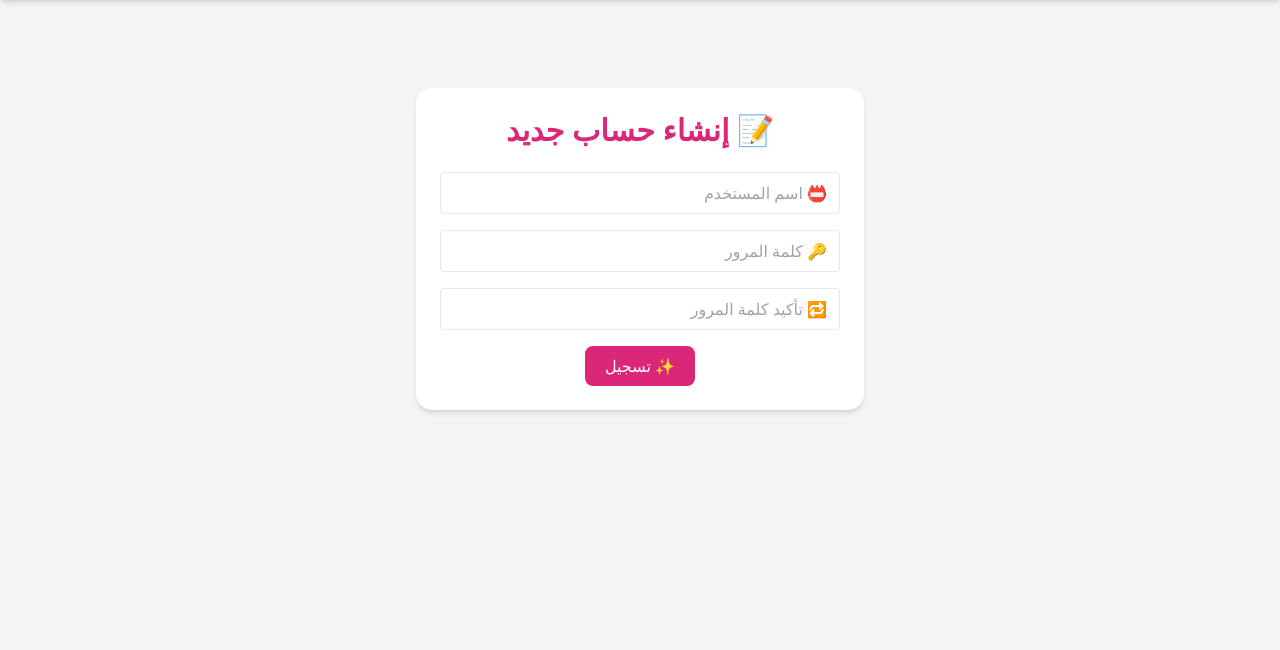
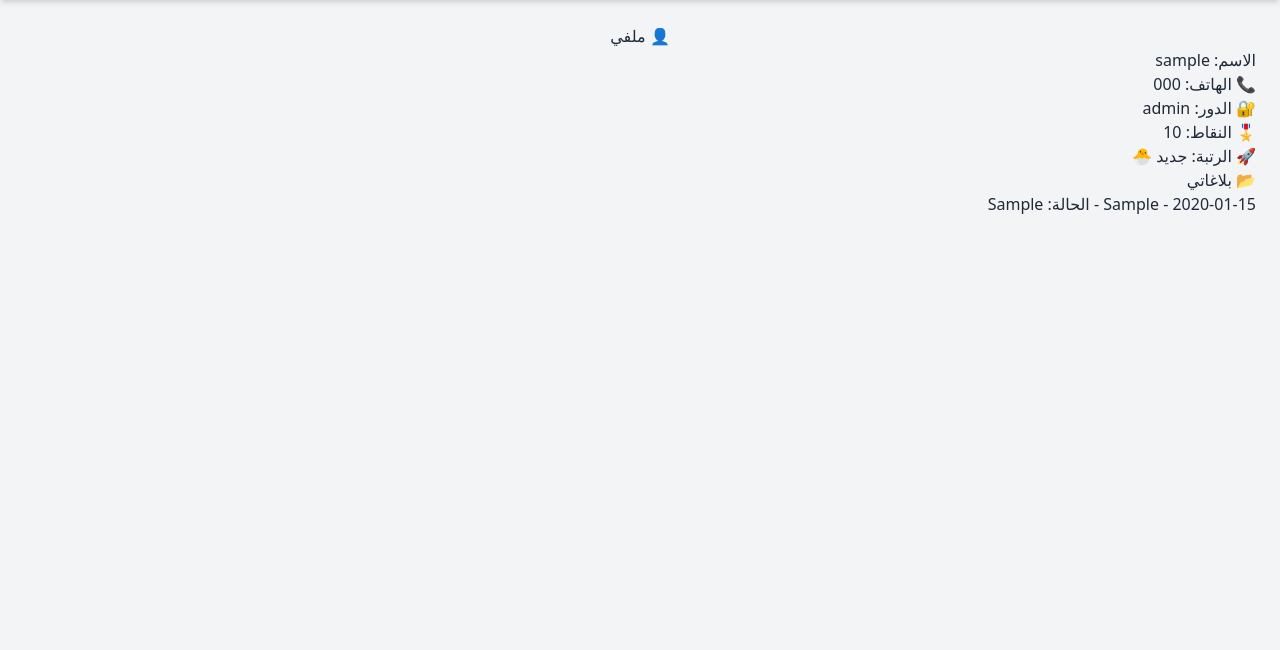
Before and after one commit to ghaithhasan963/reporting-platform, a Flask app: page /profile in a window 1280 px wide. Shown: the part 80-730 px from the top of the page. Run offline with Flask 3, Linux system fonts and the light colour scheme; the visitor is signed in with stand-in values (Sample User, id 1); tables that the repository leaves empty hold one stand-in row (values such as "Sample post"); parts of the project's set-up code (start-up, migrations or seed data) failed here and were passed over; some libraries are stand-ins or nearby versions.

Commit message:
Update profile.html

```diff
--- a/reporting_platform/templates/profile.html
+++ b/reporting_platform/templates/profile.html
@@ -1,27 +1,18 @@
-{% extends 'base.html' %}
-{% block title %}إنشاء حساب | SaveNet{% endblock %}
+{% extends "base.html" %}
 {% block content %}
-
-<div class="max-w-md mx-auto mt-16 bg-white p-6 rounded-2xl shadow-md animate__animated animate__fadeInUp">
-  <h2 class="text-3xl font-bold text-center text-pink-600 mb-6">📝 إنشاء حساب جديد</h2>
-
-  {% if error %}
-    <script>
-      Swal.fire('❌ خطأ!', '{{ error }}', 'error');
-    </script>
-  {% endif %}
-
-  <form method="POST" class="space-y-4">
-    <input type="text" name="username" placeholder="📛 اسم المستخدم" required class="w-full border rounded px-3 py-2 focus:ring focus:ring-purple-300">
-    <input type="password" name="password" placeholder="🔑 كلمة المرور" required class="w-full border rounded px-3 py-2 focus:ring focus:ring-indigo-300">
-    <input type="password" name="confirm_password" placeholder="🔁 تأكيد كلمة المرور" required class="w-full border rounded px-3 py-2 focus:ring focus:ring-pink-400">
-
-    <div class="text-center mt-6">
-      <button type="submit" class="bg-pink-600 text-white px-5 py-2 rounded-lg hover:bg-pink-700 transition transform hover:scale-105">
-        ✨ تسجيل
-      </button>
-    </div>
-  </form>
+<h2 class="text-center">👤 ملفي</h2>
+<div class="profile-info">
+  <p>الاسم: {{ user.username }}</p>
+  <p>📞 الهاتف: {{ user.phone }}</p>
+  <p>🔐 الدور: {{ user.role }}</p>
+  <p>🎖️ النقاط: {{ user.score }}</p>
+  <p>🚀 الرتبة: <span class="level-badge {{ 'level-expert' if level=='خبير 🔥' else 'level-active' if level=='نشط 💪' else 'level-novice' }}">{{ level }}</span></p>
 </div>
 
+<h3>📂 بلاغاتي</h3>
+<ul>
+  {% for r in reports %}
+  <li>{{ r.category }} - {{ r.created_at.strftime('%Y-%m-%d') }} - الحالة: {{ r.approved }}</li>
+  {% endfor %}
+</ul>
 {% endblock %}
```
